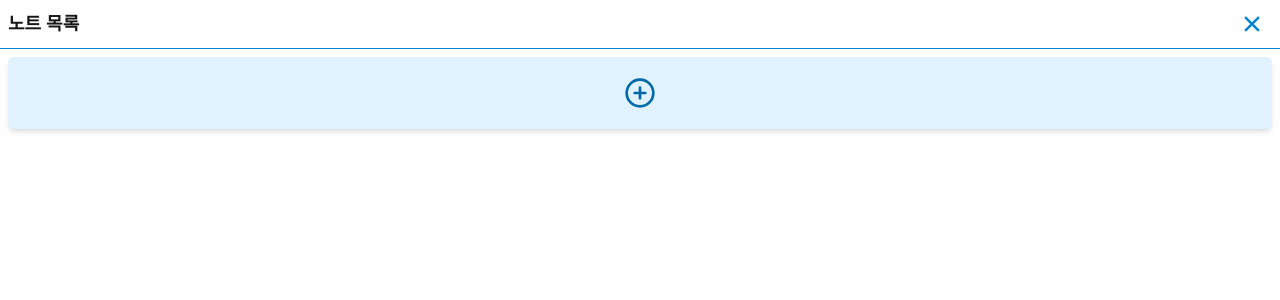
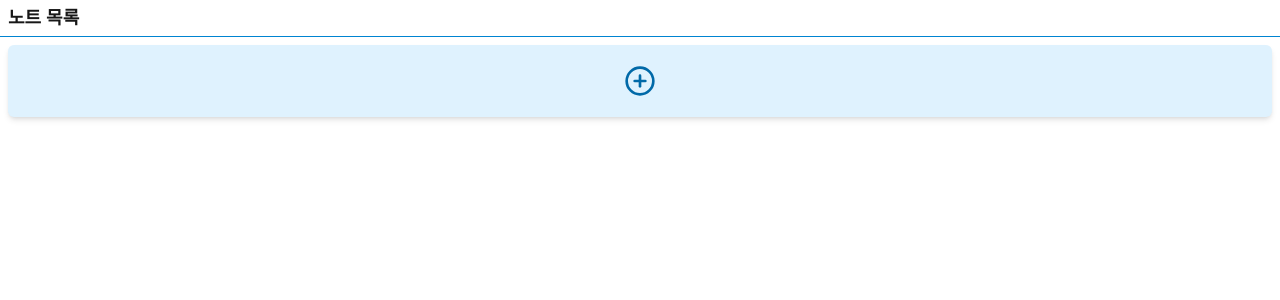
Before and after one commit to hy-glory/my-own-planner, a Next.js app: page /noteList in a window 1280 px wide. Shown: the top 300 px of the page. Built offline with nearby package versions, Linux system fonts and the light colour scheme.

Commit message:
notelist 닫기 버튼 삭제

```diff
--- a/src/app/noteList/page.tsx
+++ b/src/app/noteList/page.tsx
@@ -1,6 +1,5 @@
 "use client";
 import { useState, useEffect, useRef } from "react";
-import { IoIosClose } from "react-icons/io";
 import { LuCirclePlus } from "react-icons/lu";
 import { FaRegTrashAlt } from "react-icons/fa";
 import { Note, formatDate } from "../note/oneNote";
@@ -67,10 +66,6 @@ const NoteList = () => {
     <>
       <div className="flex justify-between items-center px-2 py-1 select-none border-b border-sky-600">
         <h2 className="text-lg font-bold">노트 목록</h2>
-        <IoIosClose
-          className="h-10 w-10 text-sky-600 hover:text-sky-800"
-          onClick={() => {}}
-        />
       </div>
       <div className="p-2 min-h-screen select-none">
         <p
```
